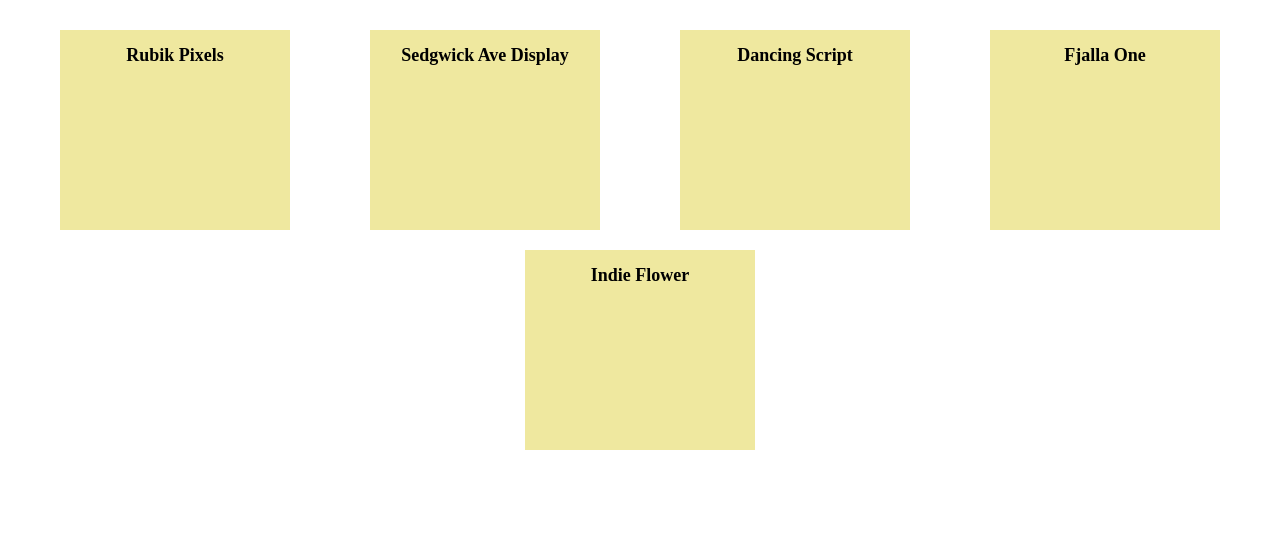
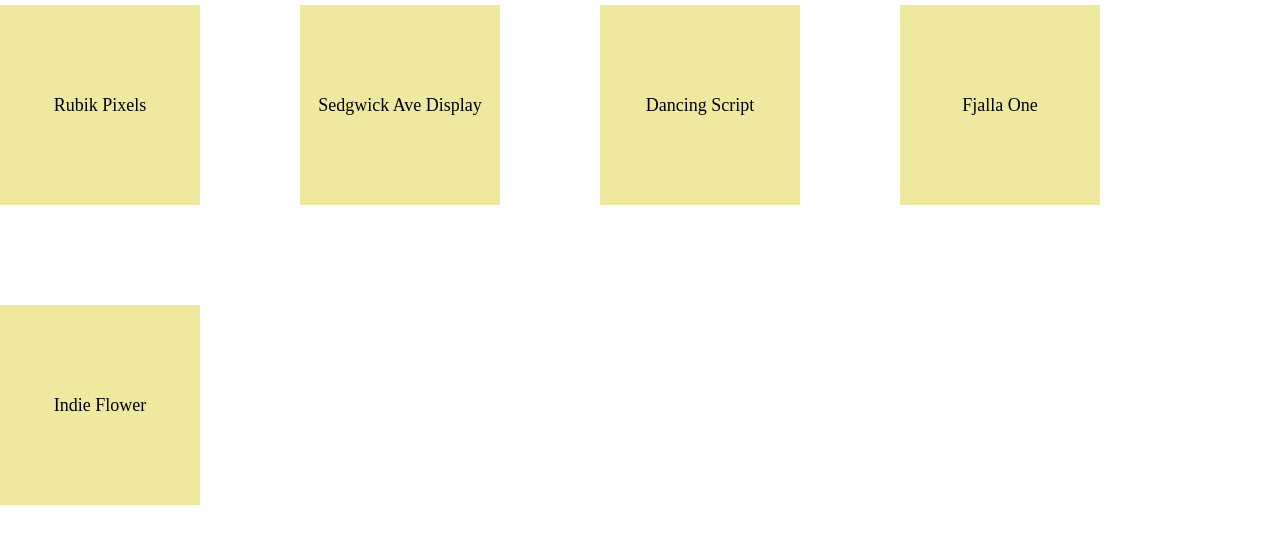
Before and after one commit to Rick-77-2024/hw2, a plain HTML site: page hw2-4/hw2-4.html in a window 1280 px wide. Drawn offline with Linux system fonts and the light colour scheme.

Commit message:
Add files via upload

```diff
--- a/hw2-4/hw2-4.html
+++ b/hw2-4/hw2-4.html
@@ -12,31 +12,31 @@
 
     <div class="card">
         <div class="text">
-            <h1>Rubik Pixels</h1>
+            <p>Rubik Pixels</p>
         </div>
     </div>
 
     <div class="card">
         <div class="text">
-            <h1>Sedgwick Ave Display</h1>
+            <p>Sedgwick Ave Display</p>
         </div>
     </div>
 
     <div class="card">
         <div class="text">
-            <h1>Dancing Script</h1>
+            <p>Dancing Script</p>
         </div>
     </div>
 
     <div class="card">
         <div class="text">
-            <h1>Fjalla One</h1>
+            <p>Fjalla One</p>
         </div>
     </div>
 
     <div class="card">
         <div class="text">
-            <h1>Indie Flower</h1>
+            <p>Indie Flower</p>
         </div>
     </div>
 
--- a/hw2-4/styles/styles.css
+++ b/hw2-4/styles/styles.css
@@ -5,34 +5,28 @@
     background-color: #ffffff;
 }
 
-h1 {
+p {
     font-size: 18px;
     text-align: center;
-    top: 50%;
-}
 
-p {
-    text-align: left;
-    font-size: 14px;
-    justify-content: flex-start;
 }
 
 .wrapper {
-    margin: 30px 30px;
+    margin-top: 5px;
     display: flex;
-    align-items: center;
-    gap: 20px;
+    gap: 100px;
     flex-wrap: wrap;
-    justify-content: space-around;
 }
 
 .card {
-    width: 230px;
+    width: 200px;
     height: 200px;
     background-color: #efe89f;
-    position: relative
+    display: flex;
+    justify-content: center;
+    align-items: center;
 }
 
 .text {
-    margin: 15px;
+    display: flex;
 }
```
